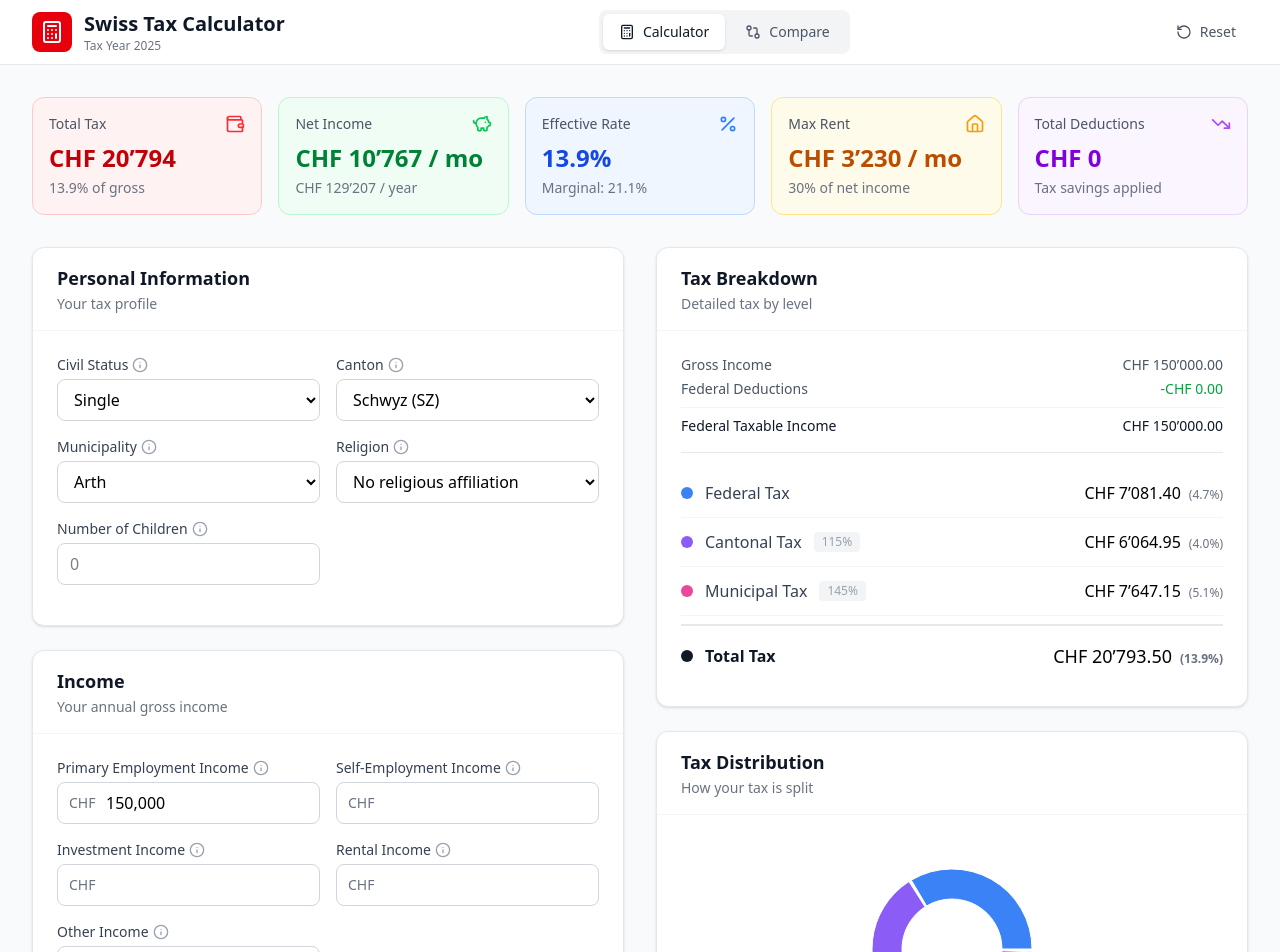
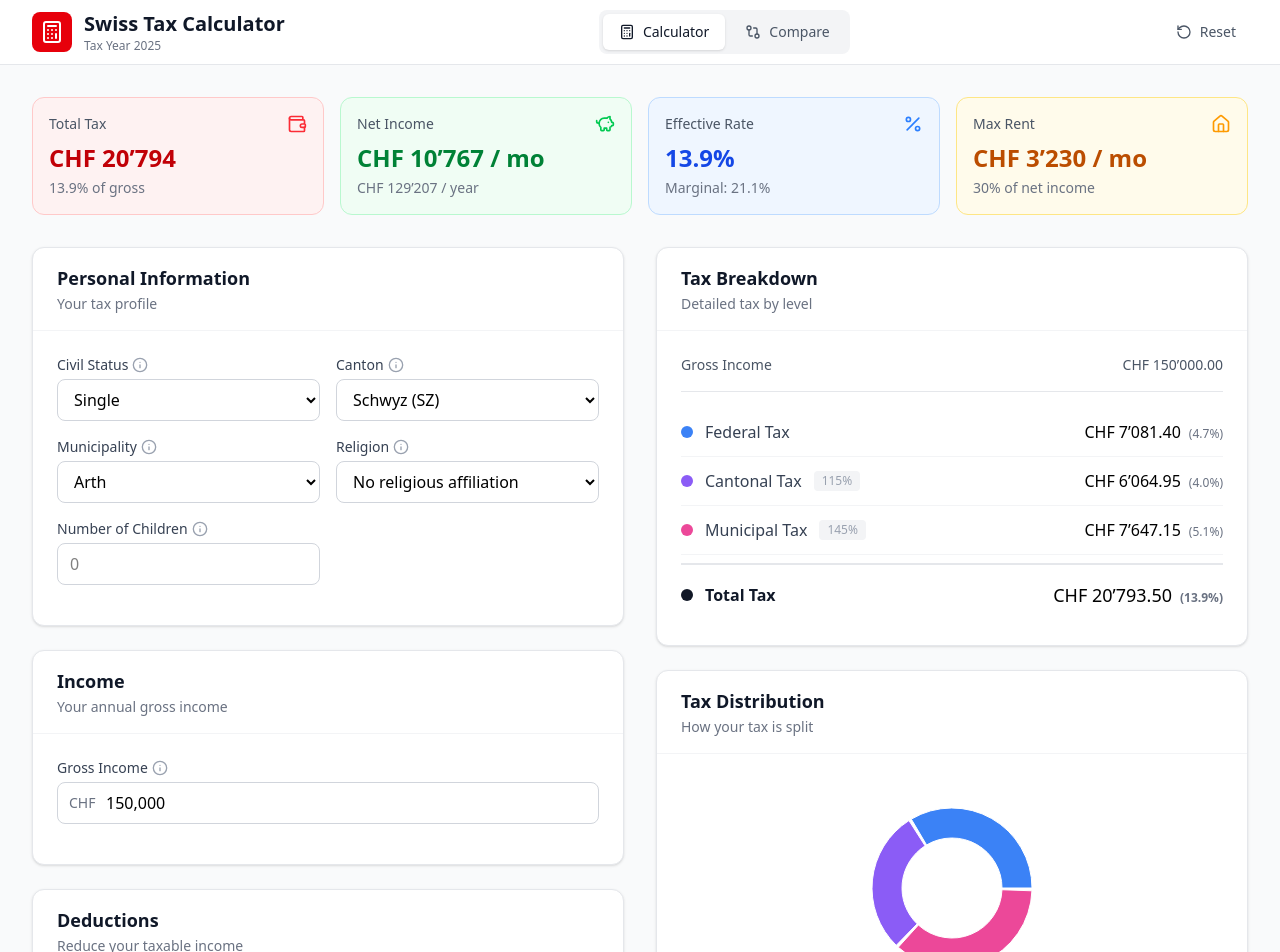
Before and after one commit to palemdev/swiss-tax-calculator, a React (Vite) app: page / in a window 1280 px wide. Shown: the top 952 px of the page. Built offline with nearby package versions, Linux system fonts and the light colour scheme.

Commit message:
feat: remove gross income field

```diff
--- a/src/components/charts/MarginalRateChart.tsx
+++ b/src/components/charts/MarginalRateChart.tsx
@@ -37,7 +37,7 @@ export function MarginalRateChart() {
         const result = calculateTax({
           year: TAX_YEAR,
           taxpayer,
-          income: { ...income, primaryIncome: inc, secondaryIncome: 0 },
+          income: { grossIncome: inc },
           deductions,
           enableDeductions,
         });
--- a/src/components/forms/IncomeForm.tsx
+++ b/src/components/forms/IncomeForm.tsx
@@ -4,56 +4,16 @@ import { CurrencyInput } from '../common/Input';
 import { Card } from '../common/Card';
 
 export function IncomeForm() {
-  const { income, updateIncome, taxpayer } = useTax();
-  const isMarried = taxpayer.civilStatus === 'married';
+  const { income, updateIncome } = useTax();
 
   return (
     <Card title="Income" subtitle="Your annual gross income">
-      <div className="grid grid-cols-1 md:grid-cols-2 gap-x-4">
-        <CurrencyInput
-          label="Primary Employment Income"
-          value={income.primaryIncome}
-          onChange={(value) => updateIncome({ primaryIncome: value })}
-          tooltip="Your main employment gross salary (before deductions)"
-        />
-
-        {isMarried && (
-          <CurrencyInput
-            label="Spouse's Employment Income"
-            value={income.secondaryIncome}
-            onChange={(value) => updateIncome({ secondaryIncome: value })}
-            tooltip="Your spouse's gross employment income"
-          />
-        )}
-
-        <CurrencyInput
-          label="Self-Employment Income"
-          value={income.selfEmploymentIncome}
-          onChange={(value) => updateIncome({ selfEmploymentIncome: value })}
-          tooltip="Net income from self-employment activities"
-        />
-
-        <CurrencyInput
-          label="Investment Income"
-          value={income.investmentIncome}
-          onChange={(value) => updateIncome({ investmentIncome: value })}
-          tooltip="Dividends, interest, and capital gains"
-        />
-
-        <CurrencyInput
-          label="Rental Income"
-          value={income.rentalIncome}
-          onChange={(value) => updateIncome({ rentalIncome: value })}
-          tooltip="Net income from renting property"
-        />
-
-        <CurrencyInput
-          label="Other Income"
-          value={income.otherIncome}
-          onChange={(value) => updateIncome({ otherIncome: value })}
-          tooltip="Pensions, alimony received, other taxable income"
-        />
-      </div>
+      <CurrencyInput
+        label="Gross Income"
+        value={income.grossIncome}
+        onChange={(value) => updateIncome({ grossIncome: value })}
+        tooltip="Your total annual gross income (before deductions)"
+      />
     </Card>
   );
 }
--- a/src/components/results/TaxBreakdown.tsx
+++ b/src/components/results/TaxBreakdown.tsx
@@ -42,7 +42,7 @@ function TaxRow({ label, amount, rate, multiplier, color, isTotal }: TaxRowProps
 }
 
 export function TaxBreakdown() {
-  const { results, taxpayer } = useTax();
+  const { results, taxpayer, enableDeductions } = useTax();
 
   if (!results) {
     return (
@@ -63,6 +63,8 @@ export function TaxBreakdown() {
           <span>Gross Income</span>
           <span className="font-medium">{formatCurrency(results.grossIncome, true)}</span>
         </div>
+        {enableDeductions && (
+          <>
             <div className="flex justify-between text-sm text-gray-600 mt-1">
               <span>Federal Deductions</span>
               <span className="font-medium text-green-600">-{formatCurrency(results.totalDeductionsFederal, true)}</span>
@@ -81,6 +83,8 @@ export function TaxBreakdown() {
                   <span>Cantonal Taxable Income</span>
                   <span>{formatCurrency(results.taxableIncomeCantonal, true)}</span>
                 </div>
+              </>
+            )}
           </>
         )}
       </div>
--- a/src/components/results/TaxSummary.tsx
+++ b/src/components/results/TaxSummary.tsx
@@ -5,16 +5,16 @@ import { StatCard } from '../common/Card';
 import { formatCurrency, formatPercentage } from '../../utils/formatters';
 
 export function TaxSummary() {
-  const { results } = useTax();
+  const { results, enableDeductions } = useTax();
 
   if (!results) {
     return (
-      <div className="grid grid-cols-2 lg:grid-cols-5 gap-4">
+      <div className={`grid grid-cols-2 ${enableDeductions ? 'lg:grid-cols-5' : 'lg:grid-cols-4'} gap-4`}>
         <StatCard label="Total Tax" value="--" color="red" />
         <StatCard label="Net Income" value="--" color="green" />
         <StatCard label="Effective Rate" value="--" color="blue" />
         <StatCard label="Max Rent" value="--" color="amber" />
-        <StatCard label="Total Deductions" value="--" color="purple" />
+        {enableDeductions && <StatCard label="Total Deductions" value="--" color="purple" />}
       </div>
     );
   }
@@ -22,7 +22,7 @@ export function TaxSummary() {
   const maxRent = (results.netIncome / 12) * 0.3;
 
   return (
-    <div className="grid grid-cols-2 lg:grid-cols-5 gap-4">
+    <div className={`grid grid-cols-2 ${enableDeductions ? 'lg:grid-cols-5' : 'lg:grid-cols-4'} gap-4`}>
       <StatCard
         label="Total Tax"
         value={formatCurrency(results.totalTax)}
@@ -51,6 +51,7 @@ export function TaxSummary() {
         color="amber"
         icon={<Home className="w-5 h-5 text-amber-500" />}
       />
+      {enableDeductions && (
         <StatCard
           label="Total Deductions"
           value={formatCurrency(results.totalDeductions)}
@@ -58,6 +59,7 @@ export function TaxSummary() {
           color="purple"
           icon={<TrendingDown className="w-5 h-5 text-purple-500" />}
         />
+      )}
     </div>
   );
 }
--- a/src/context/TaxContext.tsx
+++ b/src/context/TaxContext.tsx
@@ -23,12 +23,7 @@ const initialTaxpayer: TaxpayerProfile = {
 };
 
 const initialIncome: IncomeDetails = {
-  primaryIncome: 150000,
-  secondaryIncome: 0,
-  selfEmploymentIncome: 0,
-  investmentIncome: 0,
-  rentalIncome: 0,
-  otherIncome: 0,
+  grossIncome: 150000,
 };
 
 const initialDeductions: DeductionInputs = {
--- a/src/services/taxCalculator.ts
+++ b/src/services/taxCalculator.ts
@@ -317,14 +317,8 @@ export function calculateTax(input: TaxCalculationInput): TaxBreakdown {
 
   const isMarried = taxpayer.civilStatus === 'married';
 
-  // Calculate gross income
-  const grossIncome =
-    income.primaryIncome +
-    income.secondaryIncome +
-    income.selfEmploymentIncome +
-    income.investmentIncome +
-    income.rentalIncome +
-    income.otherIncome;
+  // Get gross income
+  const grossIncome = income.grossIncome;
 
   // Calculate deductions (or use empty deductions if disabled)
   let federalDeductions: DeductionBreakdown;
```
Also changed, not shown: src/types/index.ts (+1 -6 lines). Lines whose indentation alone changed are shown as unchanged.
